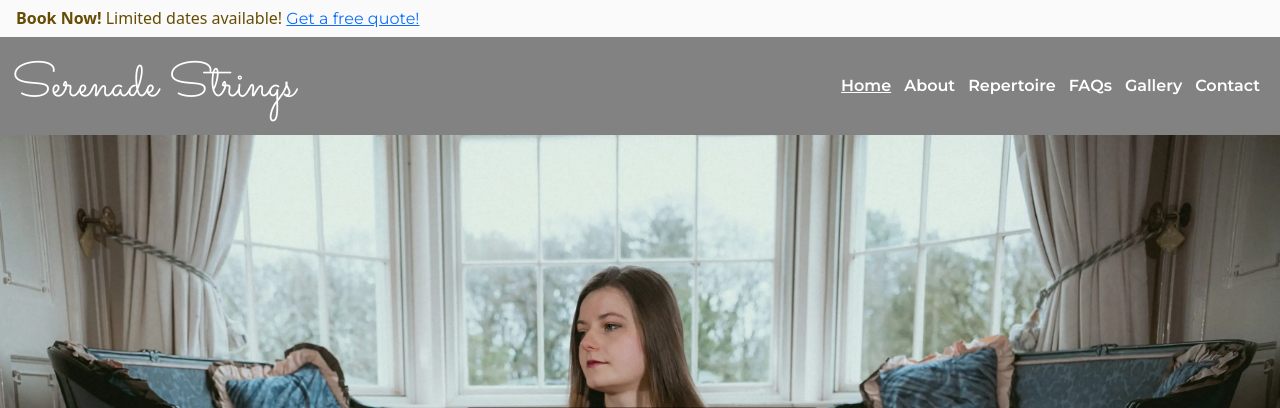
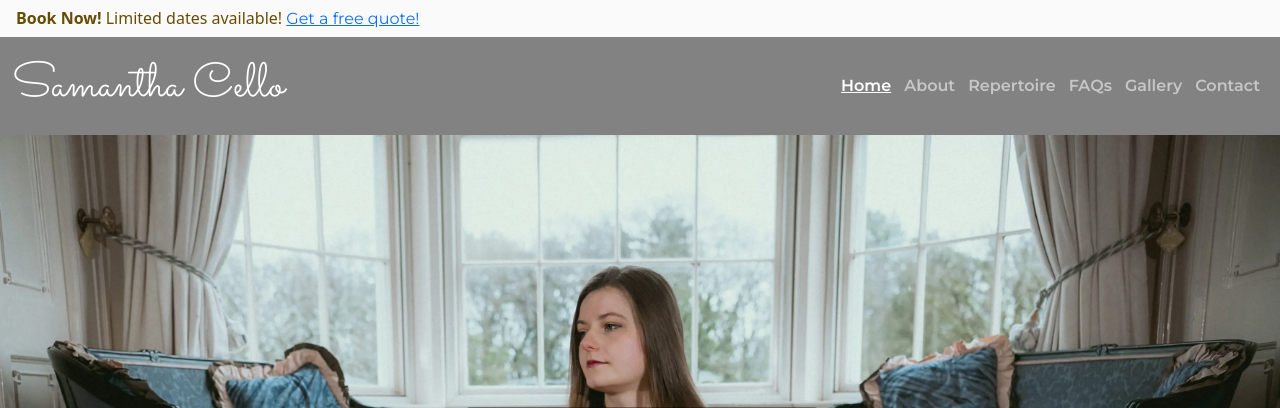
Before and after one commit to siondawson/samantha-cello, a Flask app: page / in a window 1280 px wide. Shown: the top 408 px of the page. Run offline with Flask 3, Linux system fonts and the light colour scheme; some libraries are stand-ins or nearby versions.

Commit message:
update about info

```diff
--- a/templates/base.html
+++ b/templates/base.html
@@ -11,7 +11,7 @@
     <link rel="preconnect" href="https://fonts.gstatic.com" crossorigin>
     <link href="https://fonts.googleapis.com/css2?family=Montserrat:ital,wght@0,100;0,200;0,300;0,400;0,500;0,600;0,700;0,800;0,900;1,100;1,200;1,300;1,400;1,500;1,600;1,700;1,800;1,900&family=Sacramento&display=swap" rel="stylesheet">
     <link rel="stylesheet" href="{{ url_for('static', filename='css/style.css') }}">
-    <title>Serenade Strings | Wedding String Quartet in Cardiff and London</title>
+    <title>Samantha Cello | Wedding Cellist in Cardiff</title>
 </head>
 <body class="d-flex flex-column min-vh-100">
     <header>
@@ -27,32 +27,31 @@
              </div>
              <nav class="navbar-home-transparent navbar navbar-expand-lg navbar-dark">
                 <div class="container-fluid">
-                    <a class="navbar-brand text-white logo-font" href="index.html">Serenade Strings</a>
+                    <a class="navbar-brand text-white logo-font" href="index.html">Samantha Cello</a>
                     <button class="navbar-toggler" type="button" data-bs-toggle="collapse" data-bs-target="#navbarNav" aria-controls="navbarNav" aria-expanded="false" aria-label="Toggle navigation">
                         <span class="navbar-toggler-icon"></span>
                     </button>
                     <div class="collapse navbar-collapse" id="navbarNav">
                         <ul class="navbar-nav ms-auto">
                             <li class="nav-item">
-                                <a class="nav-link active text-white" aria-current="page" href="{{ url_for('home') }}">Home</a>
+                                <a class="nav-link {{ 'active' if request.path == '/' else '' }}" aria-current="page" href="{{ url_for('home') }}">Home</a>
                             </li>
                             <li class="nav-item">
-                                <a class="nav-link text-white" href="{{ url_for('about') }}">About</a>
+                                <a class="nav-link {{ 'active' if request.path == '/about' else '' }}" href="{{ url_for('about') }}">About</a>
                             </li>
                             <li class="nav-item">
-                                <a class="nav-link text-white" href="{{ url_for('repertoire') }}">Repertoire</a>
+                                <a class="nav-link {{ 'active' if request.path == '/repertoire' else '' }}" href="{{ url_for('repertoire') }}">Repertoire</a>
                             </li>
                             <li class="nav-item">
-                                <a class="nav-link text-white" href="{{ url_for('faq') }}">FAQs</a>
+                                <a class="nav-link {{ 'active' if request.path == '/faq' else '' }}" href="{{ url_for('faq') }}">FAQs</a>
                             </li>
                             <li class="nav-item">
-                                <a class="nav-link text-white" href="{{ url_for('gallery') }}">Gallery</a>
+                                <a class="nav-link {{ 'active' if request.path == '/gallery' else '' }}" href="{{ url_for('gallery') }}">Gallery</a>
                             </li>
                             <li class="nav-item">
-                                <a class="nav-link text-white" href="{{ url_for('contact') }}">Contact</a>
+                                <a class="nav-link {{ 'active' if request.path == '/contact' else '' }}" href="{{ url_for('contact') }}">Contact</a>
                             </li>
                         </ul>
-
                     </div>
                 </div>
             </nav>
@@ -108,66 +107,8 @@
     {% endblock %}
     <script>
 
-        // removes background of jumbotron when nav menu is opened
-        document.addEventListener("DOMContentLoaded", function () {
-            const navbarToggler = document.querySelector('.navbar-toggler');
-            const jumbotron = document.querySelector('.jumbotron');
-
-            navbarToggler.addEventListener('click', function () {
-                console.log('removing background')
-                jumbotron.classList.toggle('remove-background');
-            });
-        });
-
-        // reviews script
-
-        let reviews = [];
-        let currentReviewIndex = 0;
-
-        function showReview(index) {
-        const review = reviews[index];
-        document.getElementById("clientName").innerText = review.client_name;
-
-        // Add double quotes around the review text and make it italic
-        const formattedReviewText = `"${review.text}"`;
-        document.getElementById("reviewText").innerHTML = `<em>${formattedReviewText}</em>`;
-
-        // Add Font Awesome stars
-        const stars = '<i class="fas fa-star"></i>'.repeat(5);
-        document.getElementById("reviewStars").innerHTML = stars;
-    }
 
 
-
-        function cycleReviews() {
-            currentReviewIndex = (currentReviewIndex + 1) % reviews.length;
-            showReview(currentReviewIndex);
-        }
-
-        function onPrevClick() {
-            currentReviewIndex = (currentReviewIndex - 1 + reviews.length) % reviews.length;
-            showReview(currentReviewIndex);
-        }
-
-        function onNextClick() {
-            cycleReviews();
-        }
-
-        // Fetch reviews from JSON file
-        fetch('assets/json/reviews.json')
-            .then(response => response.json())
-            .then(data => {
-                reviews = data;
-                // Initial display
-                showReview(currentReviewIndex);
-                // Start cycling reviews
-                setInterval(cycleReviews, 10000); // 10 seconds interval
-            })
-            .catch(error => console.error('Error fetching reviews:', error));
-
-        // Attach event listeners to buttons
-        document.getElementById("prevBtn").addEventListener("click", onPrevClick);
-        document.getElementById("nextBtn").addEventListener("click", onNextClick);
 
     </script>
     <!-- Google tag (gtag.js) -->
--- a/templates/index.html
+++ b/templates/index.html
@@ -54,11 +54,11 @@
                     </div>
                     <div class="col-12 col-md-12 col-lg-8">
                         <article>
-                            <h3>Serenade Strings: Luxury Wedding String Ensemble</h3>
-                            <p>Serenade Strings, a distinguished string ensemble specialising in weddings, offers exquisite live music tailored for every moment of your special day. From the ceremony to the reception and the wedding breakfast, Serenade Strings provides unparalleled musical accompaniment that enhances your wedding experience.</p>
-                            <p>Renowned for our commitment to excellence, versatility, and sophistication, Serenade Strings brings elegance to weddings across Cardiff, London, Bristol, Somerset, Cotswolds, Wales, the West of England and beyond. With our expertise in crafting enchanting melodies, we ensure that your wedding day is adorned with the perfect soundtrack, creating memories that last a lifetime.</p>
-                            <p>Contact us today to discover how Serenade Strings can enhance your wedding with our enchanting string ensemble, and let us bring the magic of live music to your cherished celebration.</p>
-                            <a class="btn btn-primary" href="about.html">Learn More</a>
+                            <h3>Samantha: Exceptional Solo Cello for Weddings and Events</h3>
+                            <p>Samantha, a gifted and experienced solo cellist, brings elegance and beauty to weddings and special events across South Wales, Cardiff, Bristol, the Cotswolds, and beyond. Specializing in live wedding music, Samantha tailors her repertoire to enhance each moment of your day, from the walk down the aisle to the reception and wedding breakfast, creating a unique, personalized musical experience.</p>
+                            <p>Renowned for her artistry, versatility, and professional excellence, Samantha’s solo cello performances provide a touch of sophistication and charm that elevates any wedding. With a wide-ranging repertoire—from classical pieces to modern love songs—she ensures that your wedding soundtrack resonates with the ambiance and emotion of the day, crafting memories through music that will last a lifetime.</p>
+                            <p>Contact Samantha today to explore how live cello music can add a captivating touch to your celebration, bringing an unforgettable and enchanting atmosphere to your wedding day.</p>
+                            <a class="btn btn-primary" href="{{ url_for('about') }}">Learn More</a>
                         </article>
                     </div>
                 </div>
```
